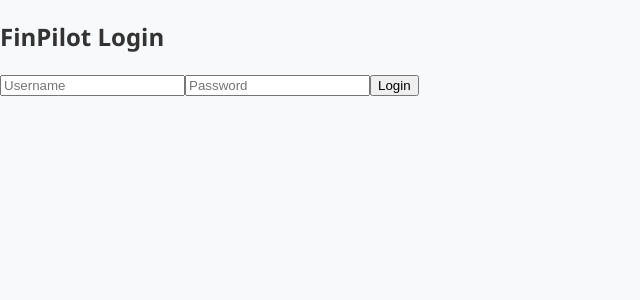
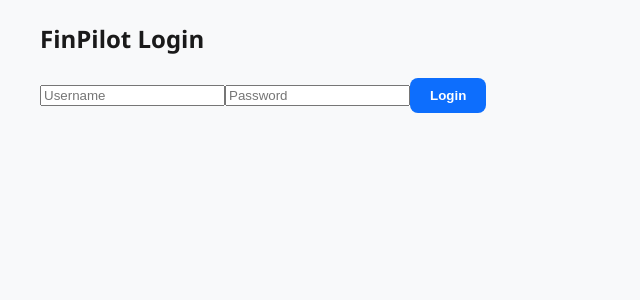
Before and after one commit to wsiddhi/FinPilot, an Angular app in the folder frontend/finpilot-ui/: page / in a window 1280 px wide. Shown: the top 300 px of the page, without its empty margins (0-640 px from the left). Built offline with nearby package versions, Linux system fonts and the light colour scheme.

Commit message:
Enhance styles with typography and button styles
Added modern typography styles, primary button styles, and a container for layout alignment.

```diff
--- a/frontend/finpilot-ui/src/styles.scss
+++ b/frontend/finpilot-ui/src/styles.scss
@@ -1,8 +1,10 @@
+/* --- Existing Styles --- */
 body {
-  background-color: #f8f9fa; /* A subtle light gray */
+  background-color: #f8f9fa;
   font-family: 'Segoe UI', Tahoma, Geneva, Verdana, sans-serif;
+  color: #333;
+  line-height: 1.6;
 }
-/* Add this after your body styles */
 
 .card {
   background: white;
@@ -16,3 +18,34 @@
 .card:hover {
   transform: translateY(-5px);
 }
+
+/* --- New Additions --- */
+
+/* Modern Typography */
+h1, h2, h3 {
+  color: #1a1a1a;
+  margin-top: 0;
+}
+
+/* Primary Button Style */
+.btn-primary {
+  background-color: #0d6efd;
+  color: white;
+  border: none;
+  padding: 10px 20px;
+  border-radius: 8px;
+  cursor: pointer;
+  font-weight: 600;
+  transition: background 0.3s;
+}
+
+.btn-primary:hover {
+  background-color: #0b5ed7;
+}
+
+/* Container for layout alignment */
+.container {
+  max-width: 1200px;
+  margin: 0 auto;
+  padding: 20px;
+}
```
